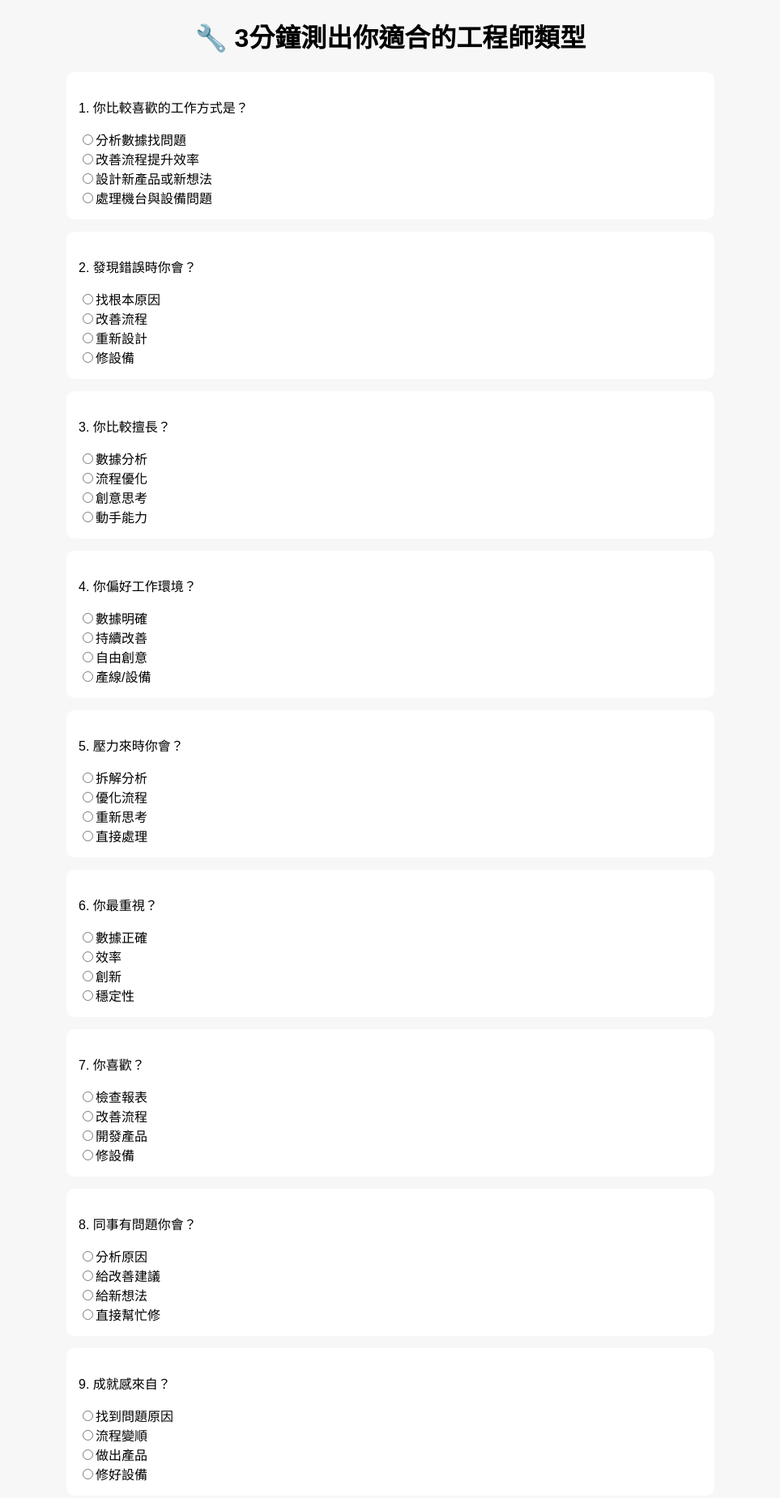
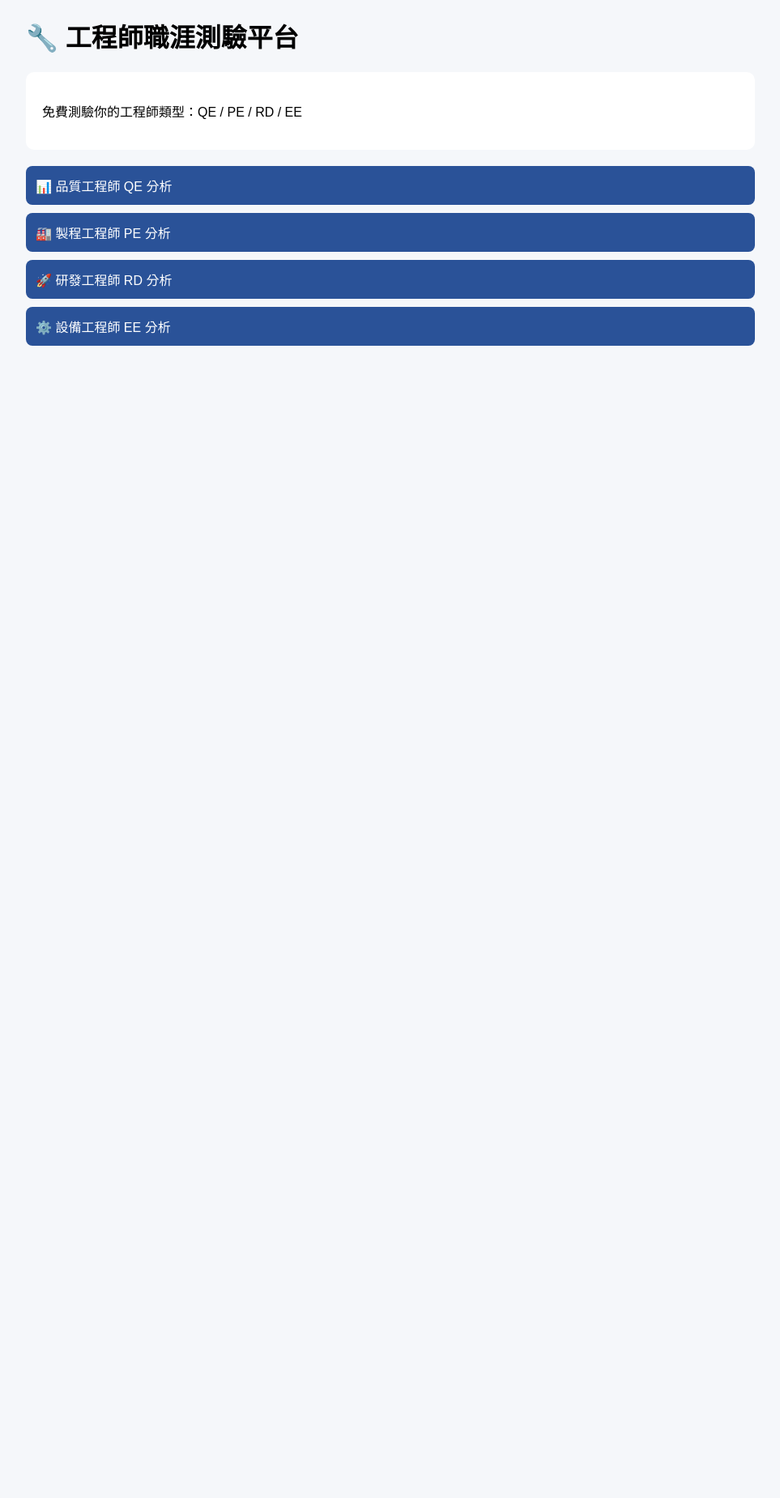
Before and after one commit to wen-77sys/engineer-quiz, a plain HTML site: page index.html in a window 1280 px wide. Shown: the part 20-1870 px from the top of the page at 81% size, without its empty margins (158-1121 px from the left). After the commit the page ends 800 px from the top, so only its background shows below. Drawn offline with Linux system fonts and the light colour scheme.

Commit message:
Update index.html

```diff
--- a/index.html
+++ b/index.html
@@ -2,180 +2,37 @@
 <html lang="zh-Hant">
 <head>
 <meta charset="UTF-8">
+<title>工程師職涯測驗｜QE / PE / RD / EE 分析</title>
+
+<meta name="description" content="免費工程師職涯測驗，3分鐘測出你適合QE、PE、RD、EE工程師類型。" />
+
 <meta name="viewport" content="width=device-width, initial-scale=1">
-<meta name="description" content="免費職涯心理測驗，3分鐘快速分析你適合的工程師類型（品質工程師QE、製程工程師PE、研發工程師RD、設備工程師EE）。適合學生、求職者與工程師轉職參考。">
+
 <meta name="google-site-verification" content="google85207e0cc7cca3dc" />
-<title>免費職涯測驗｜3分鐘測出你適合的工程師類型（QE / PE / RD / EE）</title>
-
-<meta name="description" content="免費職涯心理測驗，3分鐘快速分析你適合的工程師類型（品質工程師QE、製程工程師PE、研發工程師RD、設備工程師EE）。適合學生、求職者與工程師轉職參考。">
-
-<meta name="keywords" content="職涯測驗, 工程師測驗, QE, PE, RD, EE, 工程師人格測驗, 職業測驗, 心理測驗, 製程工程師, 品質工程師">
-
-<meta property="og:title" content="3分鐘測出你適合的工程師類型">
-<meta property="og:description" content="免費職涯測驗：看看你是QE、PE、RD還是EE工程師型人格">
-<meta property="og:type" content="website">
 
 <style>
-body{
-    font-family: Arial, sans-serif;
-    max-width: 800px;
-    margin: auto;
-    padding: 20px;
-    background: #f7f7f7;
-}
-
-h1{
-    text-align:center;
-}
-
-.question{
-    background:white;
-    padding:15px;
-    margin-bottom:15px;
-    border-radius:10px;
-}
-
-button{
-    padding:12px 20px;
-    font-size:16px;
-    cursor:pointer;
-    margin-top:10px;
-}
-
-#result{
-    margin-top:25px;
-    font-size:20px;
-    font-weight:bold;
-    background:white;
-    padding:20px;
-    border-radius:10px;
-}
+body{font-family:Arial;max-width:900px;margin:auto;padding:20px;background:#f5f7fa;}
+a{display:block;margin:10px 0;padding:12px;background:#2a5298;color:white;text-decoration:none;border-radius:8px;}
+a:hover{background:#1e3c72;}
+.box{background:white;padding:20px;border-radius:10px;margin-bottom:20px;}
 </style>
 </head>
 
 <body>
 
-<h1>🔧 3分鐘測出你適合的工程師類型</h1>
+<h1>🔧 工程師職涯測驗平台</h1>
 
-<div class="question">
-<p>1. 你比較喜歡的工作方式是？</p>
-<label><input type="radio" name="q1" value="QE">分析數據找問題</label><br>
-<label><input type="radio" name="q1" value="PE">改善流程提升效率</label><br>
-<label><input type="radio" name="q1" value="RD">設計新產品或新想法</label><br>
-<label><input type="radio" name="q1" value="EE">處理機台與設備問題</label>
+<div class="box">
+<p>免費測驗你的工程師類型：QE / PE / RD / EE</p>
 </div>
 
-<div class="question">
-<p>2. 發現錯誤時你會？</p>
-<label><input type="radio" name="q2" value="QE">找根本原因</label><br>
-<label><input type="radio" name="q2" value="PE">改善流程</label><br>
-<label><input type="radio" name="q2" value="RD">重新設計</label><br>
-<label><input type="radio" name="q2" value="EE">修設備</label>
-</div>
+<a href="qe.html">📊 品質工程師 QE 分析</a>
+<a href="pe.html">🏭 製程工程師 PE 分析</a>
+<a href="rd.html">🚀 研發工程師 RD 分析</a>
+<a href="ee.html">⚙️ 設備工程師 EE 分析</a>
 
-<div class="question">
-<p>3. 你比較擅長？</p>
-<label><input type="radio" name="q3" value="QE">數據分析</label><br>
-<label><input type="radio" name="q3" value="PE">流程優化</label><br>
-<label><input type="radio" name="q3" value="RD">創意思考</label><br>
-<label><input type="radio" name="q3" value="EE">動手能力</label>
-</div>
-
-<div class="question">
-<p>4. 你偏好工作環境？</p>
-<label><input type="radio" name="q4" value="QE">數據明確</label><br>
-<label><input type="radio" name="q4" value="PE">持續改善</label><br>
-<label><input type="radio" name="q4" value="RD">自由創意</label><br>
-<label><input type="radio" name="q4" value="EE">產線/設備</label>
-</div>
-
-<div class="question">
-<p>5. 壓力來時你會？</p>
-<label><input type="radio" name="q5" value="QE">拆解分析</label><br>
-<label><input type="radio" name="q5" value="PE">優化流程</label><br>
-<label><input type="radio" name="q5" value="RD">重新思考</label><br>
-<label><input type="radio" name="q5" value="EE">直接處理</label>
-</div>
-
-<div class="question">
-<p>6. 你最重視？</p>
-<label><input type="radio" name="q6" value="QE">數據正確</label><br>
-<label><input type="radio" name="q6" value="PE">效率</label><br>
-<label><input type="radio" name="q6" value="RD">創新</label><br>
-<label><input type="radio" name="q6" value="EE">穩定性</label>
-</div>
-
-<div class="question">
-<p>7. 你喜歡？</p>
-<label><input type="radio" name="q7" value="QE">檢查報表</label><br>
-<label><input type="radio" name="q7" value="PE">改善流程</label><br>
-<label><input type="radio" name="q7" value="RD">開發產品</label><br>
-<label><input type="radio" name="q7" value="EE">修設備</label>
-</div>
-
-<div class="question">
-<p>8. 同事有問題你會？</p>
-<label><input type="radio" name="q8" value="QE">分析原因</label><br>
-<label><input type="radio" name="q8" value="PE">給改善建議</label><br>
-<label><input type="radio" name="q8" value="RD">給新想法</label><br>
-<label><input type="radio" name="q8" value="EE">直接幫忙修</label>
-</div>
-
-<div class="question">
-<p>9. 成就感來自？</p>
-<label><input type="radio" name="q9" value="QE">找到問題原因</label><br>
-<label><input type="radio" name="q9" value="PE">流程變順</label><br>
-<label><input type="radio" name="q9" value="RD">做出產品</label><br>
-<label><input type="radio" name="q9" value="EE">修好設備</label>
-</div>
-
-<div class="question">
-<p>10. 你希望未來工作？</p>
-<label><input type="radio" name="q10" value="QE">數據分析型</label><br>
-<label><input type="radio" name="q10" value="PE">持續改善</label><br>
-<label><input type="radio" name="q10" value="RD">創新開發</label><br>
-<label><input type="radio" name="q10" value="EE">動手解決問題</label>
-</div>
-
-<button onclick="showResult()">查看結果</button>
-
-<div id="result"></div>
-
-<script>
-
-function showResult(){
-
-let score = {QE:0, PE:0, RD:0, EE:0};
-
-for(let i=1;i<=10;i++){
-let ans=document.querySelector('input[name="q'+i+'"]:checked');
-if(ans){
-score[ans.value]++;
-}
-}
-
-let result=Object.keys(score).reduce((a,b)=>score[a]>score[b]?a:b);
-
-let text="";
-
-if(result==="QE"){
-text="📊 你是【品質工程師 QE 型】：擅長數據分析、找問題根因、SPC/CPK/8D 很適合你。";
-}
-
-if(result==="PE"){
-text="🏭 你是【製程工程師 PE 型】：擅長流程改善、提升效率、降低不良率。";
-}
-
-if(result==="RD"){
-text="🚀 你是【研發工程師 RD 型】：適合創新、產品設計與開發。";
-}
-
-if(result==="EE"){
-text="⚙️ 你是【設備工程師 EE 型】：適合機台維修、設備調整與現場問題解決。";
-}
-
-document.getElementById("result").innerHTML=text;
-}
+</body>
+</html>
 
 </script>
 
```
